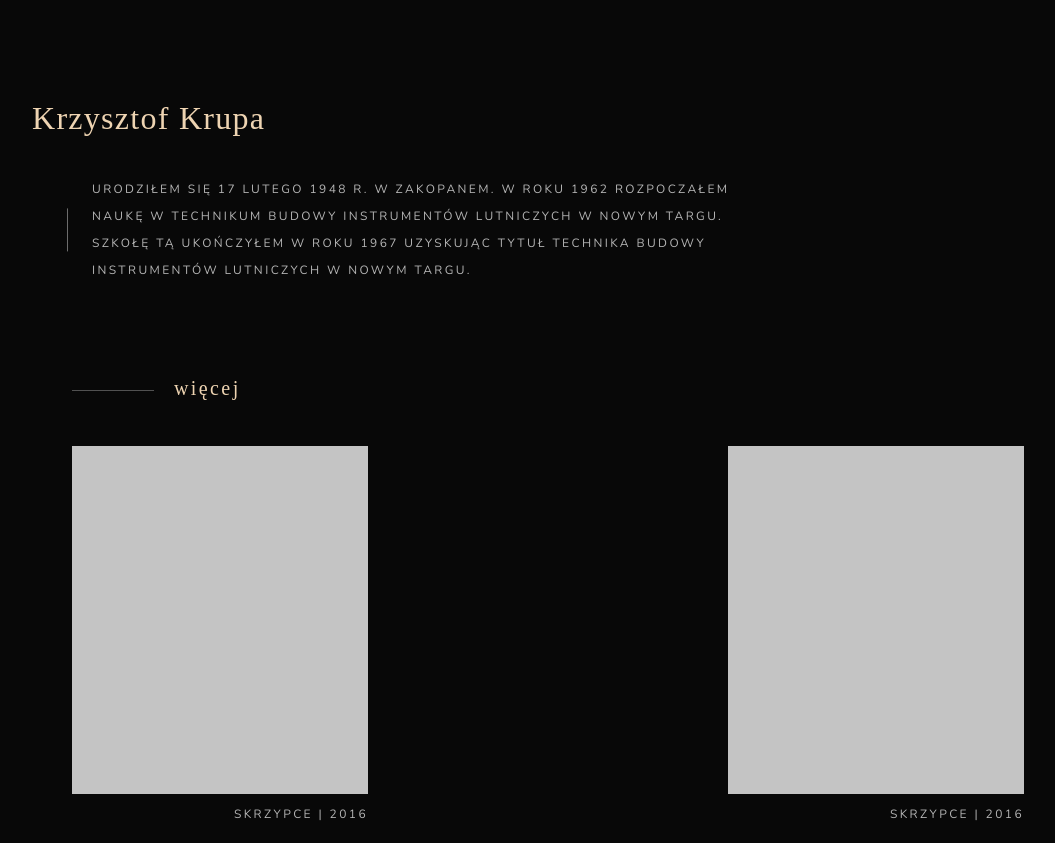
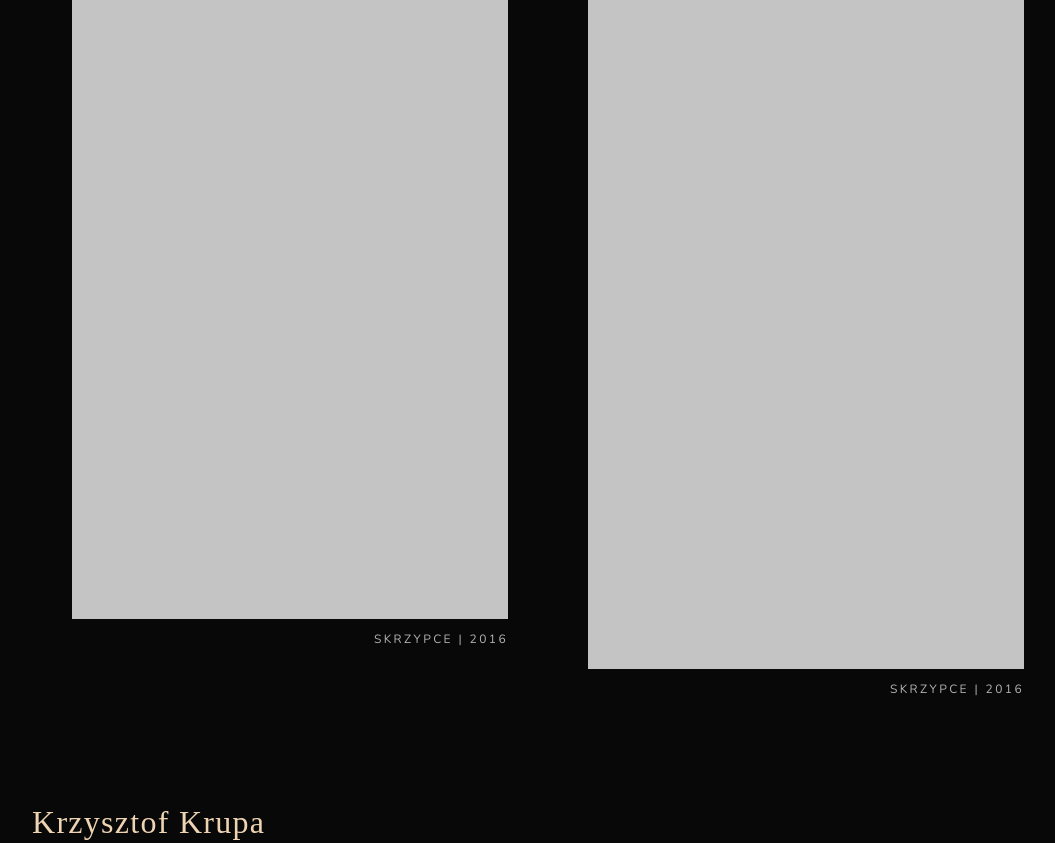
Before and after one commit to Lynthius/krupa-violin-workshop, a website: page index.html in a window 1280 px wide. Shown: the part 3874-4717 px from the top of the page, without its empty margins (92-1147 px from the left). Drawn offline with nearby package versions, Linux system fonts and the light colour scheme; a web font is replaced by a local one.

Commit message:
fix image boxes styles for desktop

```diff
--- a/index.html
+++ b/index.html
@@ -97,11 +97,11 @@
           <a href="#antoni" class="article__more">więcej</a>
         </div>
         <div class="article__gallery">
-          <figure class="article__image">
+          <figure class="article__image ">
             <img src="dist/assets/images/blank.jpg" alt="">
             <figcaption>skrzypce | 2016</figcaption>
           </figure>
-          <figure class="article__image">
+          <figure class="article__image article__image--upper">
             <img src="dist/assets/images/blank.jpg" alt="">
             <figcaption>skrzypce | 2016</figcaption>
           </figure>
@@ -118,18 +118,18 @@
           <a href="#antoni" class="article__more">więcej</a>
         </div>
         <div class="article__gallery">
-          <figure class="article__image">
+          <figure class="article__image article__image--upper">
             <img src="dist/assets/images/blank.jpg" alt="">
             <figcaption>skrzypce | 2016</figcaption>
           </figure>
-          <figure class="article__image">
+          <figure class="article__image ">
             <img src="dist/assets/images/blank.jpg" alt="">
             <figcaption>skrzypce | 2016</figcaption>
           </figure>
         </div>
       </article>
       <article class="about-us__article">
-        <div class="article__info--left">
+        <div class="article__info--upper">
           <h3 class="article__title">Krzysztof Krupa</h3>
           <p class="article__paragraph">
             Urodziłem się 17 lutego 1948 r. w Zakopanem. W roku 1962 rozpoczałem naukę w Technikum Budowy Instrumentów
@@ -143,7 +143,7 @@
             <img src="dist/assets/images/blank.jpg" alt="">
             <figcaption>skrzypce | 2016</figcaption>
           </figure>
-          <figure class="article__image">
+          <figure class="article__image article__image--upper">
             <img src="dist/assets/images/blank.jpg" alt="">
             <figcaption>skrzypce | 2016</figcaption>
           </figure>
--- a/src/scss/styles.scss
+++ b/src/scss/styles.scss
@@ -127,7 +127,7 @@ a {
 .nav-container {
   z-index: 2;
   position: fixed;
-  background-color:#080808;
+  background-color: #080808;
   top: 0;
   left: 0;
   width: 100%;
@@ -651,8 +651,20 @@ section {
     line-height: 2;
     text-transform: uppercase;
     color: #B4B4B4;
+
+    @media screen and (min-width: 590px) {
+      &--upper {
+        margin-top: -2rem;
+      }
+
+      & img {
+        height: 70rem;
+      }
+    }
   }
 }
+
+
 
 .offer {
   display: flex;
@@ -684,6 +696,7 @@ section {
     margin-left: 0;
     margin-top: 6rem;
     max-width: 100%;
+    min-height: 50rem;
   }
 
   &__subcontainer--reverse {
```
Also changed, not shown: dist/css/styles.css.
